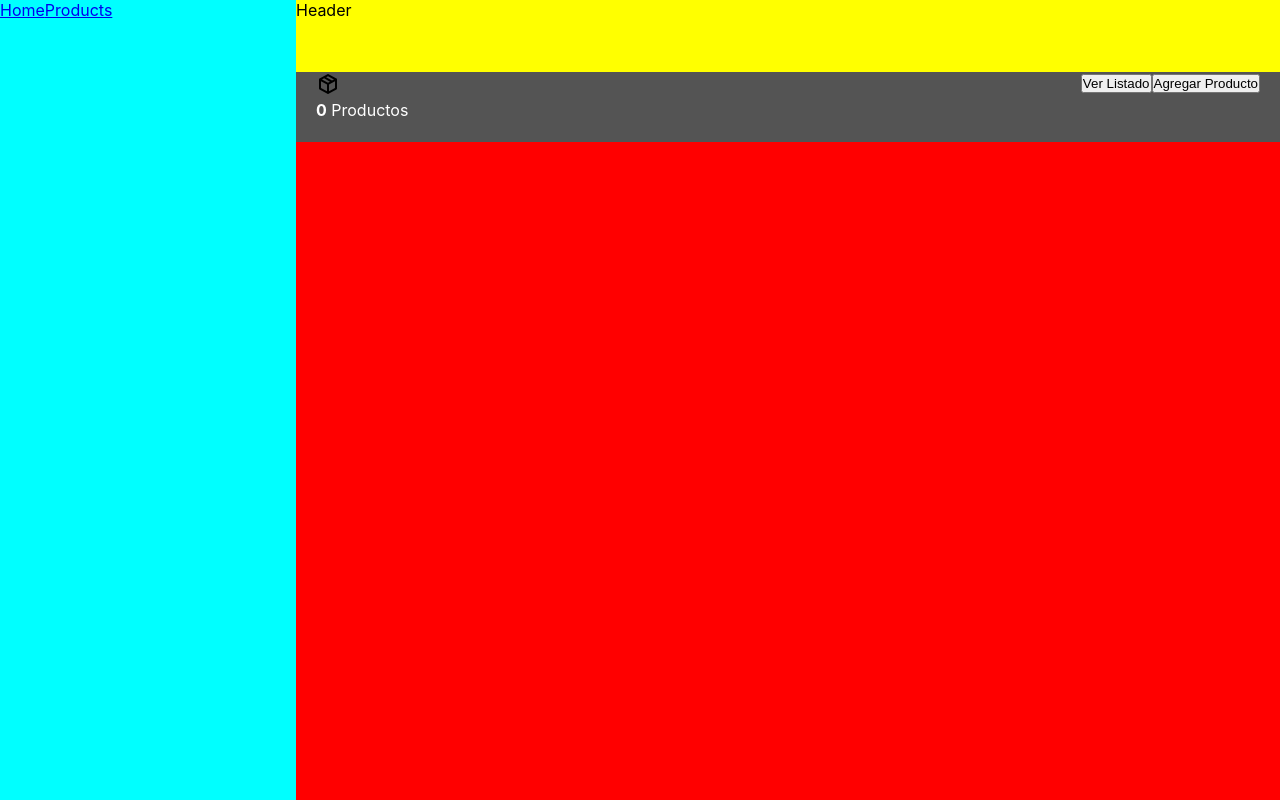
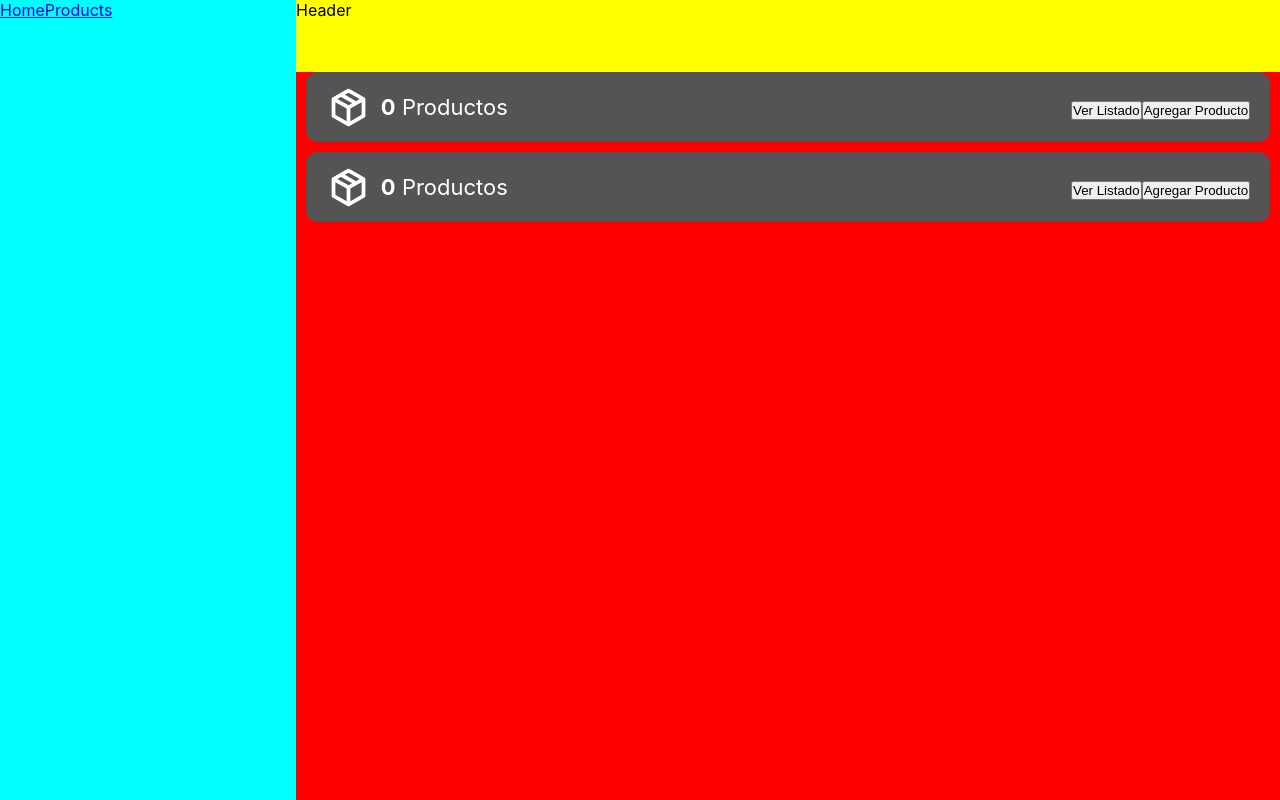
Before and after one commit to JoaquinVarelaCenco/Dashboard-Equipo1, a React (Create React App) app: page / in a window 1280 px wide. Built offline with nearby package versions, Linux system fonts and the light colour scheme; no server answers.

Commit message:
Css de listado en Home

```diff
--- a/src/components/header/Header.css
+++ b/src/components/header/Header.css
@@ -4,5 +4,5 @@
     width: 100%;
     height: 72px;
     background-color: yellow;
-
+    margin-bottom: 12px;
 }
--- a/src/pages/Home/Home.css
+++ b/src/pages/Home/Home.css
@@ -1,10 +1,26 @@
-/* code css */
+/* Home css */
 
 .itemRow{
     display: flex;
+    align-items: center;
     height: 70px;
+    width: 98%;
+    margin: 10px auto ;
     color: white;
     background-color: rgb(84, 84, 84);
     justify-content: space-between;
     padding: 0 20px;
+    border-radius: 12px;
+    font-size: 22px;
 }
+
+.itemRow__count{
+    display: flex;
+    align-items: center;
+    gap: 10px;
+}
+
+.itemRow__count img{
+    width: 45px;
+    filter: invert();
+}
--- a/src/pages/Home/Home.js
+++ b/src/pages/Home/Home.js
@@ -28,6 +28,17 @@ const Home = () => {
           <button>Agregar Producto</button>
         </div>
       </div>
+
+      <div className='itemRow'>
+        <div className='itemRow__count'>
+          <img src= {box}/>
+          <p><strong>{totalProducts}</strong> Productos</p>
+        </div>
+        <div className='itemRow__buttons'>
+          <button>Ver Listado</button>
+          <button>Agregar Producto</button>
+        </div>
+      </div>
     </>
   )
 }
```
